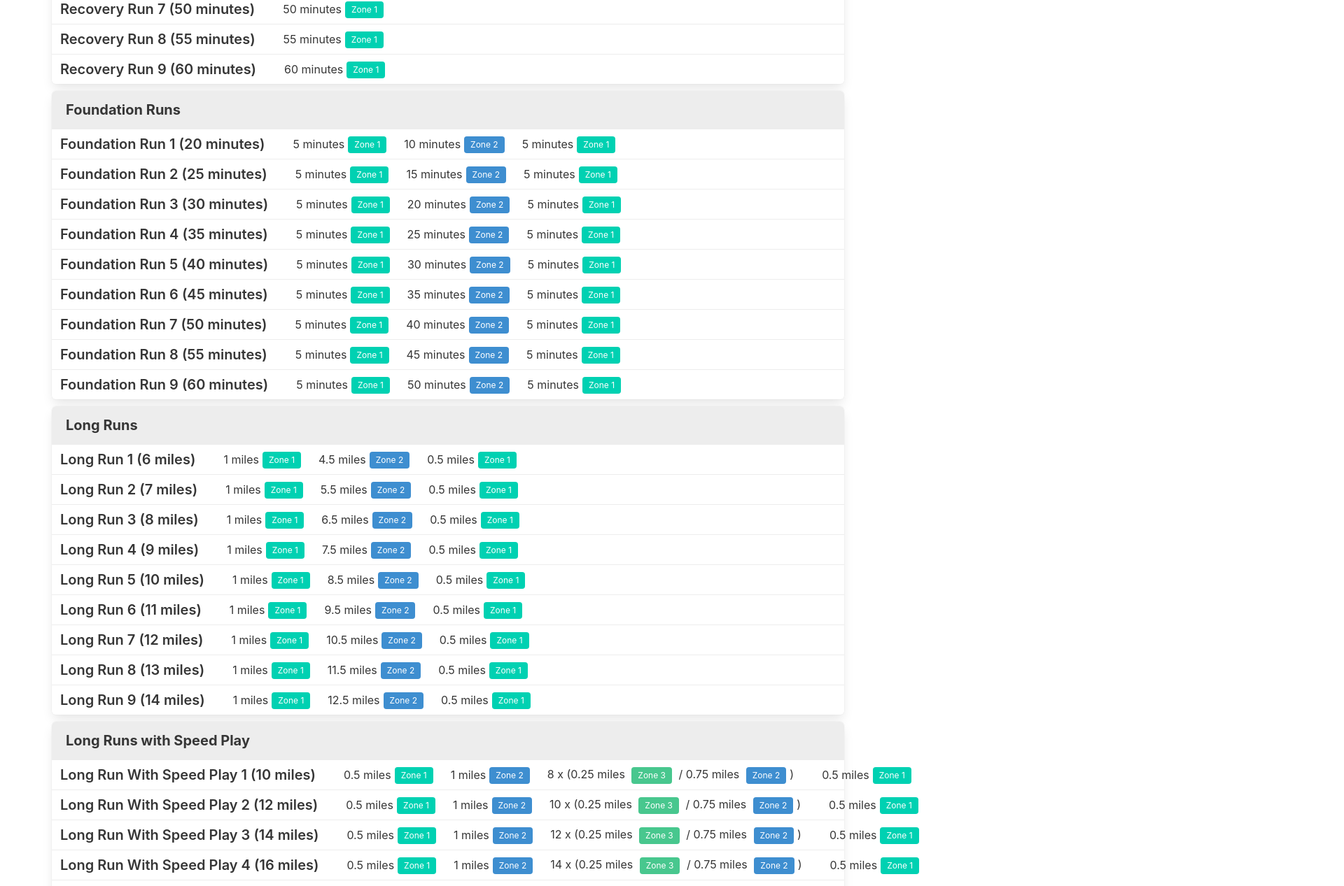
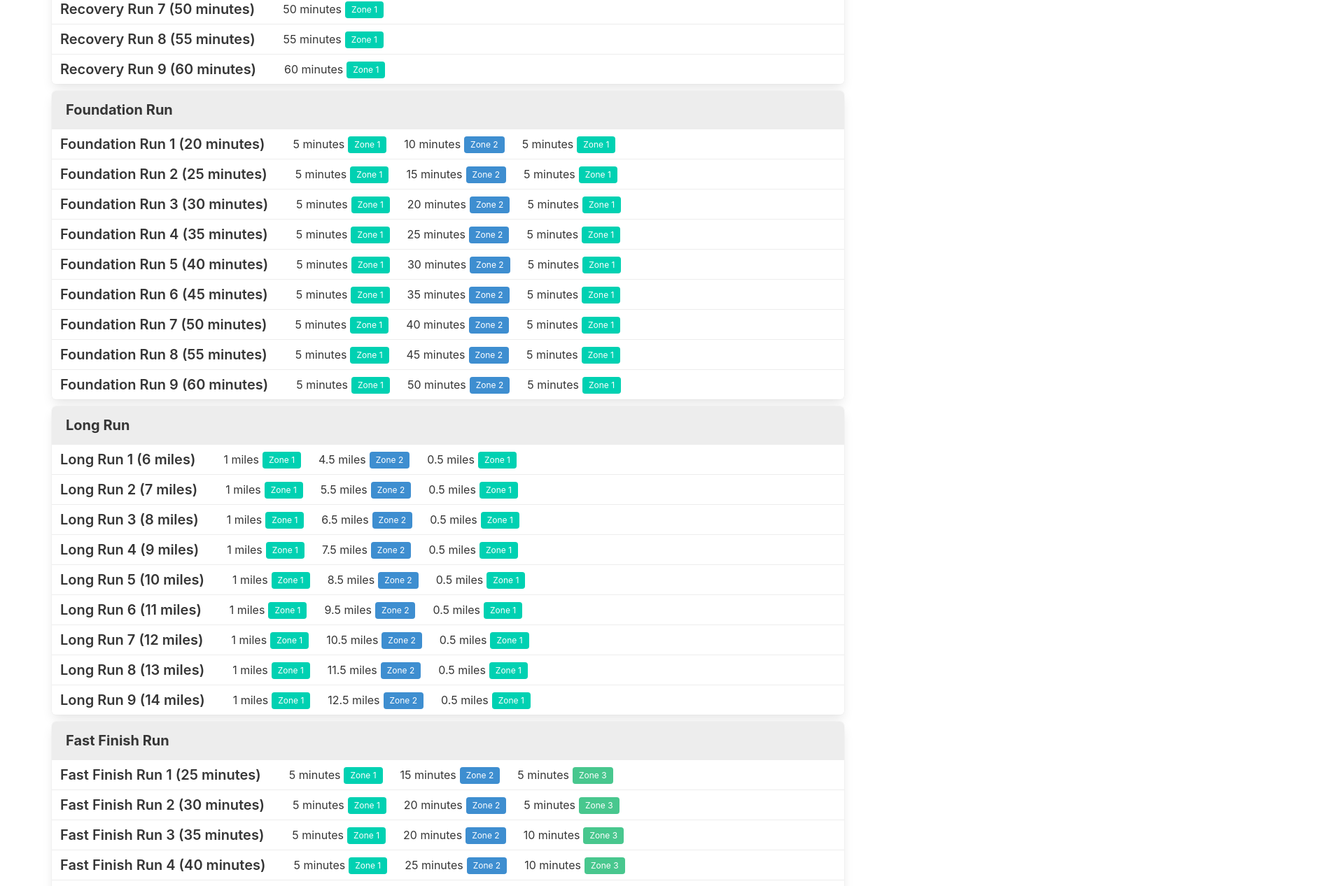
Before and after one commit to alcfeoh/80-20-running, an Angular app: page /allRuns in a window 1280 px wide. Shown: the part 391-1658 px from the top of the page at 70% size, 1920 px wide, since content can reach past the window. Built offline with nearby package versions, Linux system fonts and the light colour scheme.

Commit message:
Refactor all runs component + added a few missing run types

```diff
--- a/src/app/all-runs/all-runs.component.html
+++ b/src/app/all-runs/all-runs.component.html
@@ -1,17 +1,3 @@
-<app-run-table title="Recovery Runs" [runs]="recoveryRuns"></app-run-table>
+<app-run-table *ngFor="let runs of allRuns" [title]="runs[0].name" [runs]="runs">
 
-<app-run-table title="Foundation Runs" [runs]="foundationRuns"></app-run-table>
-
-<app-run-table title="Long Runs" [runs]="longRuns"></app-run-table>
-
-<app-run-table title="Long Runs with Speed Play" [runs]="longRunsSpeedPlay"></app-run-table>
-
-<app-run-table title="Fast Finish Runs" [runs]="fastFinishRuns"></app-run-table>
-
-<app-run-table title="Hill Repetition Runs" [runs]="hillRepsRuns"></app-run-table>
-
-<app-run-table title="Tempo Runs" [runs]="tempoRuns"></app-run-table>
-
-<app-run-table title="Short Interval Runs" [runs]="shortIntRuns"></app-run-table>
-
-<app-run-table title="Long Interval Runs" [runs]="longIntRuns"></app-run-table>
+</app-run-table>
--- a/src/app/all-runs/all-runs.component.ts
+++ b/src/app/all-runs/all-runs.component.ts
@@ -1,14 +1,5 @@
 import { Component } from '@angular/core';
-import {FastFinishRun} from '../run-types/fast-finish-run';
-import {RecoveryRun} from '../run-types/recovery-run';
-import {HillRepetitionRun} from '../run-types/hill-repetition-run';
-import {LongRun} from '../run-types/long-run';
-import {FoundationRun} from '../run-types/foundation-run';
-import {TempoRun} from '../run-types/tempo-run';
-import {ShortIntervalRun} from '../run-types/short-interval-run';
-import {LongIntervalRun} from '../run-types/long-interval-run';
-import {LongRunSpeedPlay} from '../run-types/long-run-speed-play';
-import {ff, foun, getRuns, hill, lgint, long, longsp, rec, shint, temp} from '../run-types/run-factory';
+import {ff, foun, getRuns, hill, lgint, long, longff, longsp, mxint, rec, shint, temp} from '../run-types/run-factory';
 
 @Component({
   selector: 'app-all-runs',
@@ -17,14 +8,8 @@ import {ff, foun, getRuns, hill, lgint, long, longsp, rec, shint, temp} from '..
 })
 export class AllRunsComponent {
 
-  recoveryRuns: Array<RecoveryRun> = getRuns(9, rec);
-  foundationRuns: Array<FoundationRun> = getRuns(9, foun);
-  longRuns: Array<LongRun> = getRuns(9, long);
-  fastFinishRuns: Array<FastFinishRun> = getRuns(9, ff);
-  hillRepsRuns: Array<HillRepetitionRun> = getRuns(12, hill);
-  tempoRuns: Array<TempoRun> = getRuns(9, temp);
-  shortIntRuns: Array<ShortIntervalRun> = getRuns(9, shint);
-  longIntRuns: Array<LongIntervalRun> = getRuns(10, lgint);
-  longRunsSpeedPlay: Array<LongRunSpeedPlay> = getRuns(6, longsp);
-
+  allRuns = [getRuns(9, rec), getRuns(9, foun), getRuns(9, long),
+              getRuns(9, ff), getRuns(12, hill), getRuns(9, temp),
+              getRuns(9, shint), getRuns(10, lgint), getRuns(6, longsp),
+              getRuns(6, longff), getRuns(4, mxint)];
 }
```
